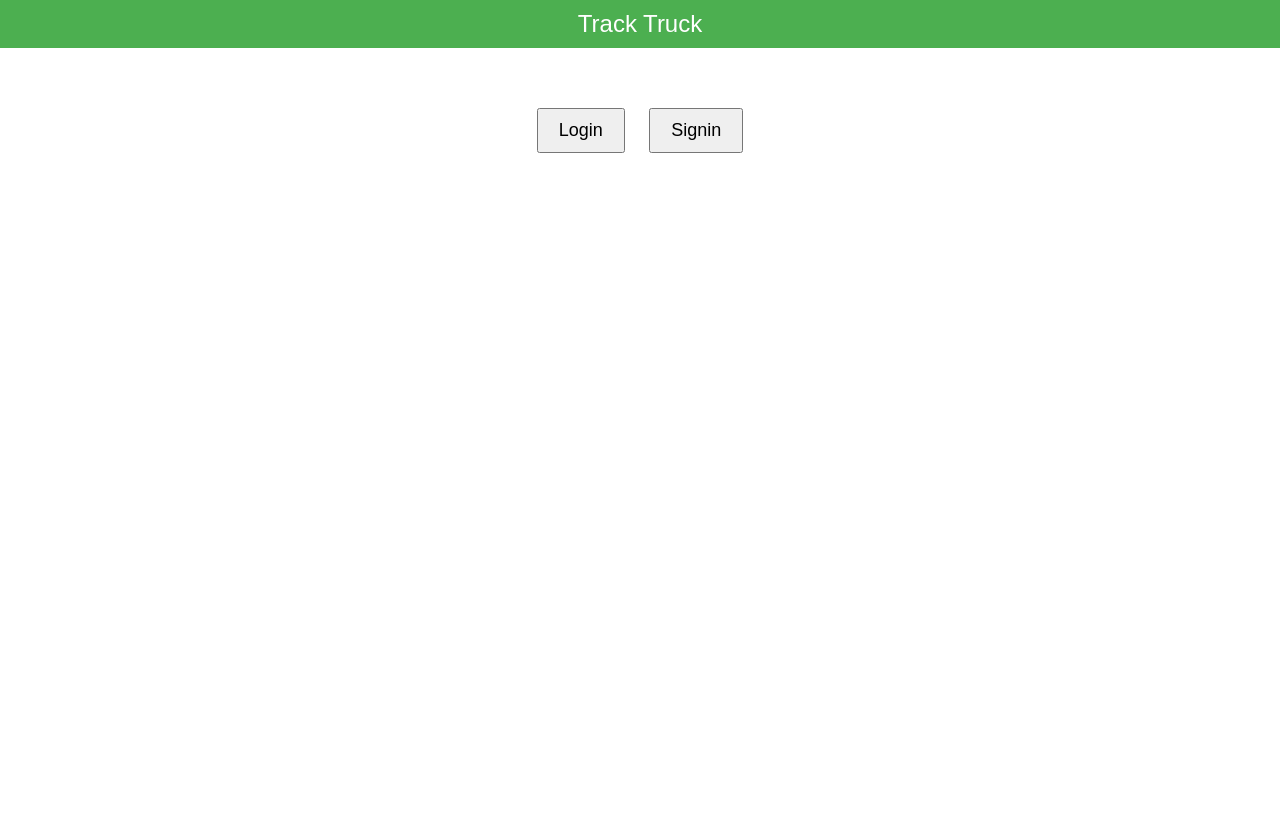
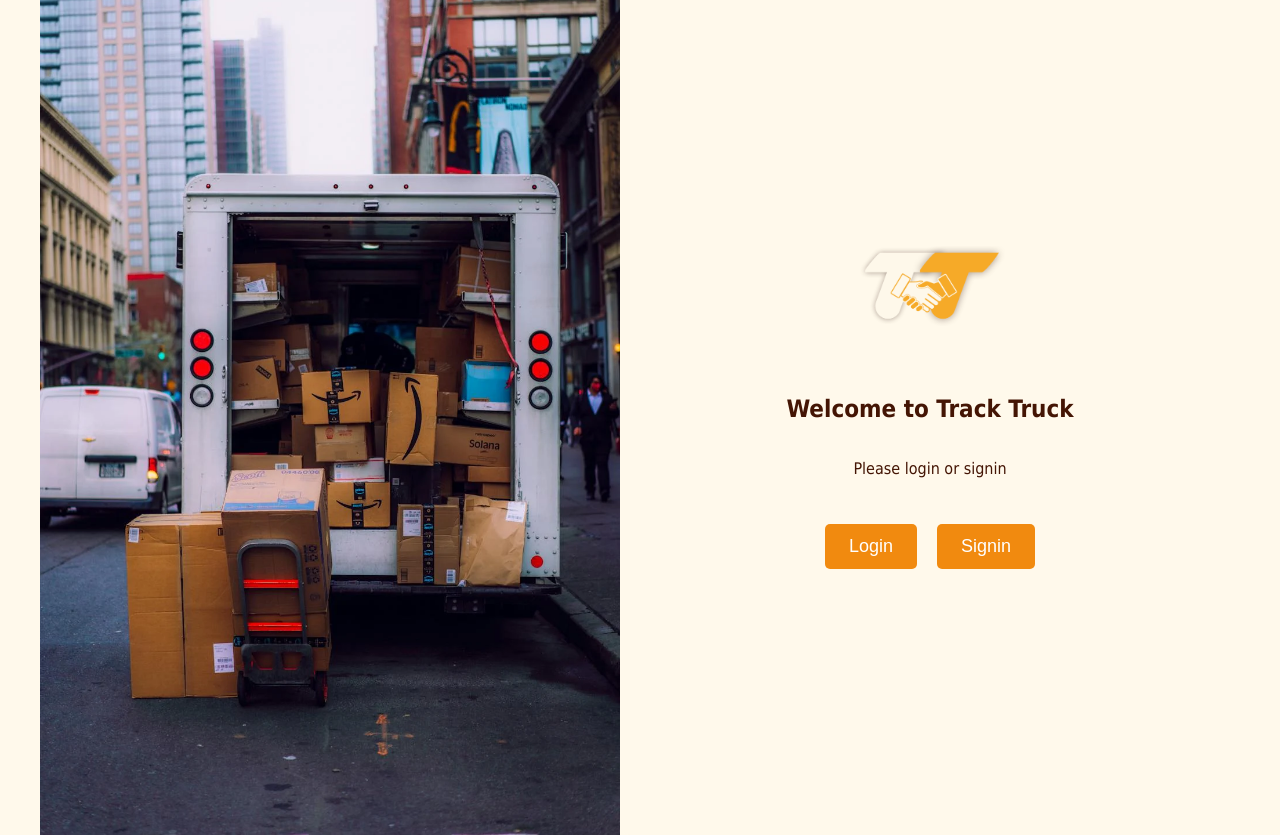
Before and after one commit to Bootcamp-IA-P4/Track-Truck, a Django app: template project_trucks/templates/home.html in a window 1280 px wide. Before the commit the page ends 153 px from the top, so only its background shows below. Run offline with Django 5.2, Linux system fonts and the light colour scheme; the template is opened without the code that fills it, so the values that code supplies are empty.

Commit message:
chore(project_trucks): styled home.html

```diff
--- a/project_trucks/templates/home.html
+++ b/project_trucks/templates/home.html
@@ -1,52 +1,39 @@
+{% load static %}
 <!DOCTYPE html>
 <html lang="es">
 <head>
     <meta charset="UTF-8">
     <meta name="viewport" content="width=device-width, initial-scale=1.0">
     <title>Track Truck</title>
-    <style>
-        /* Estilos para la barra superior y la página */
-        body, html {
-            margin: 0;
-            padding: 0;
-            font-family: Arial, sans-serif;
-        }
+    <link rel="stylesheet" href="{% static 'css/home.css' %}">
 
-        #barraSuperior {
-            background-color: #4CAF50;
-            color: white;
-            text-align: center;
-            font-size: 24px;
-            padding: 10px;
-        }
-
-        #contenido {
-            text-align: center;
-            margin-top: 50px;
-        }
-
-        button {
-            padding: 10px 20px;
-            font-size: 18px;
-            margin: 10px;
-            cursor: pointer;
-        }
-    </style>
 </head>
 <body>
 
-    <!-- Barra superior -->
-    <div id="barraSuperior">
-        Track Truck
+    <div class="container">
+        <div id="imagenContenedor">
+            <img src="{% static 'images/camion2.webp' %}" alt="Imagen de la izquierda">
         </div>
 
-    <!-- Contenido principal con botones -->
         <div id="contenido">
+            <div class="logo-container">
+                <img src="{% static 'images/TT3.png' %}" alt="Imagen de la izquierda">
+            </div>
+
+            <h2>Welcome to Track Truck</h2>
+            <p>Please login or signin</p>
+
+
+            <div class="button-container">
                 {% url 'login' as login_url %}
                 <button onclick="window.location.href='{{ login_url }}'">Login</button>
+
                 {% url 'signin' as signin_url %}
                 <button onclick="window.location.href='{{ signin_url }}'">Signin</button>
             </div>
 
+        </div>
+    </div>
+
 </body>
 </html>
--- /dev/null
+++ b/static/css/home.css
@@ -0,0 +1,110 @@
+body, html {
+    margin: 0;
+    padding: 0;
+    display: flex;
+    justify-content: center;
+    align-items: center;
+    font-family: 'Tahoma', sans-serif;
+    background-color: #fff9eb;
+    height: 100vh;
+}
+
+.container {
+    display: flex;
+    width: 100%;
+    max-width: 1200px;
+    overflow: hidden;
+}
+
+#imagenContenedor {
+    width: 50%;
+    height: 100%;
+    display: flex;
+    justify-content: center;
+    align-items: center;
+}
+
+#imagenContenedor img {
+    width: 100%;
+    height: auto;
+    object-fit: cover;
+}
+
+#contenido {
+    width: 50%;
+    background-color: #fff9eb;
+    display: flex;
+    flex-direction: column;
+    justify-content: center;
+    align-items: center;
+    padding: 20px;
+    border-radius: 10px;
+}
+
+.logo-container {
+    width: 100%;
+    display: flex;
+    justify-content: center;
+    align-items: center;
+    margin-bottom: 20px;
+}
+
+.logo-container img {
+    max-width: 150px;
+    height: auto;
+    object-fit: contain;
+}
+
+h2, p {
+    color: #441504;
+}
+
+.button-container {
+    display: flex;
+    flex-direction: row;
+    align-items: center;
+    margin-top: 20px;
+}
+
+button {
+    padding: 12px 24px;
+    font-size: 18px;
+    margin: 10px;
+    cursor: pointer;
+    background-color: #f18a0f;
+    border: none;
+    color: white;
+    border-radius: 5px;
+    transition: background-color 0.3s ease;
+    width: 60%;
+}
+
+button:hover {
+    background-color: #5f230a;
+}
+
+@media (max-width: 768px) {
+    body {
+        align-items: flex-start;
+    }
+    .container {
+        flex-direction: column;
+        align-items: center;
+    }
+    #imagenContenedor {
+        width: 100%;
+        height: auto;
+    }
+
+    #imagenContenedor img {
+        content: url("../images/camion.jpg");
+        width: 100%;
+        height: auto;
+    }
+
+    #contenido {
+        width: 100%;
+        margin-top: 20px;
+        padding: 10px;
+    }
+}
```
Also changed, not shown: static/images/TT-logos-1.png (added), static/images/TT-logos-rounded.png (added), static/images/TT3.png (added), static/images/camion.jpg (added), static/images/camion2.webp (added), 1 other file. Lines whose indentation alone changed are shown as unchanged.
